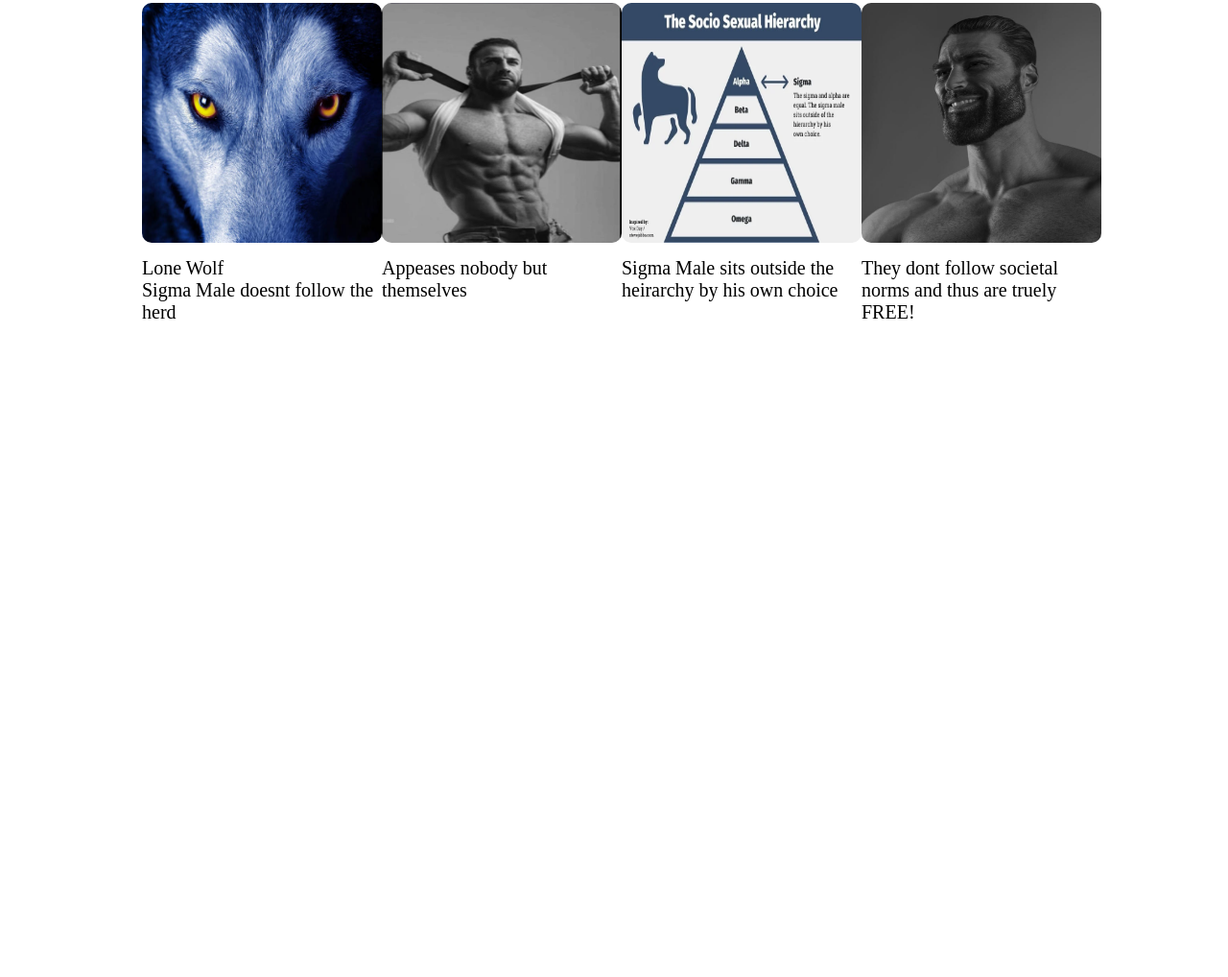
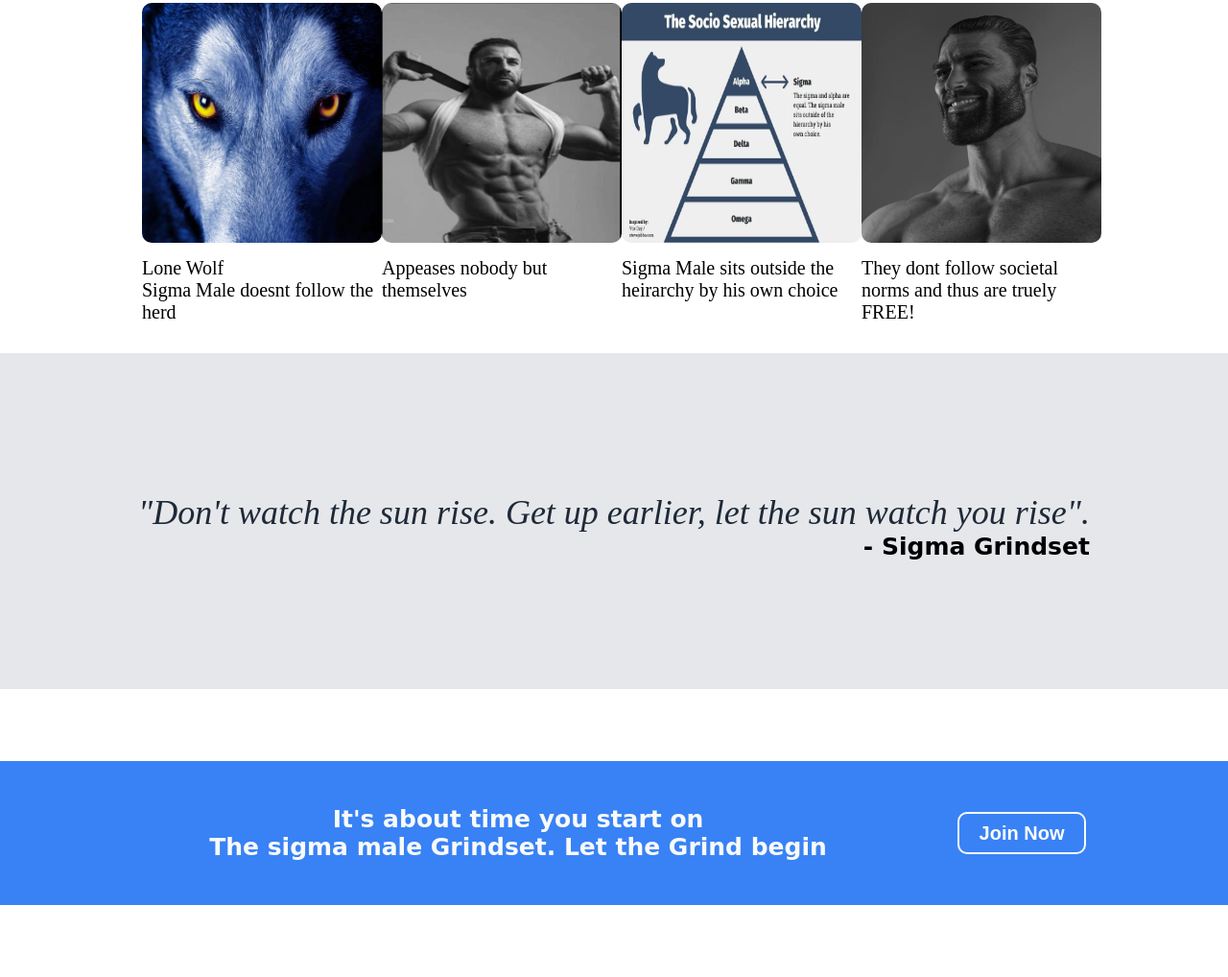
Before and after one commit to rahulp81/flexBoxOdin, a plain HTML site: page index.html in a window 1280 px wide. Shown: the part 654-1672 px from the top of the page at 96% size. Before the commit the page ends 1022 px from the top, so only its background shows below. Drawn offline with Linux system fonts and the light colour scheme.

Commit message:
section 3 & 4

```diff
--- a/index.html
+++ b/index.html
@@ -1,5 +1,6 @@
 <!DOCTYPE html>
 <html lang="en">
+
 <head>
   <meta charset="UTF-8">
   <meta http-equiv="X-UA-Compatible" content="IE=edge">
@@ -7,6 +8,7 @@
   <title>Document</title>
   <link rel="stylesheet" href="styles.css">
 </head>
+
 <body>
 
   <div class="container" id="first">
@@ -26,7 +28,8 @@
         <h3>
           Meet The <br>Sigma Male</br>
         </h3>
-    <p>Sigma male is a slang term used in masculinist subcultures for a popular, successful, but highly independent and self-reliant man</p>
+        <p>Sigma male is a slang term used in masculinist subcultures for a popular, successful, but highly independent
+          and self-reliant man</p>
         <button class="signup">Join Now</button>
 
       </div>
@@ -43,17 +46,54 @@
 
     <div class="tiles">
 
-<div class="tileimg" id="one"><img class="tlimg" src="./img/istockphoto-962287090-612x612.jpg" alt="img1" srcset=""> Lone Wolf <br> Sigma Male doesnt follow the herd</div>
-<div class="tileimg" id="two"><img class="tlimg" src="img/m.webp" alt="img2" srcset="">Appeases nobody but themselves </div>
-<div class="tileimg" id="three"><img class="tlimg" src="./img/The-Socio-Sexual-Hierarchy.webp" alt="img2" srcset="">Sigma Male sits outside the heirarchy by his own choice</div>
-<div class="tileimg" id="four"><img class="tlimg" src="img/5imrkq.jpg" alt="img2" srcset="">They dont follow societal norms and thus are truely FREE!</div>
+      <div class="tileimg" id="one"><img class="tlimg" src="./img/istockphoto-962287090-612x612.jpg" alt="img1"
+          srcset=""> Lone Wolf <br> Sigma Male doesnt follow the herd</div>
+      <div class="tileimg" id="two"><img class="tlimg" src="img/m.webp" alt="img2" srcset="">Appeases nobody but
+        themselves </div>
+      <div class="tileimg" id="three"><img class="tlimg" src="./img/The-Socio-Sexual-Hierarchy.webp" alt="img2"
+          srcset="">Sigma Male sits outside the heirarchy by his own choice</div>
+      <div class="tileimg" id="four"><img class="tlimg" src="img/5imrkq.jpg" alt="img2" srcset="">They dont follow
+        societal norms and thus are truely FREE!</div>
 
 
     </div>
 
   </div>
 
+  <div class="container" id="three">
+    <div class="qoute">
+      <div class="theqoute">
+        "Don't watch the sun rise. Get up earlier, let the sun watch you rise".
+      </div>
+      <div class="author">
+        - Sigma Grindset
+      </div>
+
+    </div>
+
+
+  </div>
+
+  <div class="container" id="four">
+
+    <div class="action">
+
+      <div class="call">
+        It's about time you start on <br>
+        The sigma male Grindset. Let the Grind begin
+      </div>
+
+      <div class="signupnow">
+        <button type="submit"> Join Now </button>
+
+      </div>
+    </div>
+  </div>
+
+
+
 
 
 </body>
+
 </html>
--- a/styles.css
+++ b/styles.css
@@ -5,7 +5,7 @@ padding: 0px;
 
 }
 
-.container#first{
+.container#first {
     background-color: #1f2937;
     height: 550px;
 
@@ -14,7 +14,7 @@ padding: 0px;
 
 
 
-header{
+header {
     display: flex;
     justify-content: space-between;
     margin: 0px 10%;
@@ -23,27 +23,28 @@ padding: 25px 20px;
 }
 
 
-ul{
+ul {
     list-style: none;
     display: flex;
     gap: 25px;
 }
 
-li,a{
+li,
+a {
     display: inline-block;
     text-decoration: none;
-color:#E5E7EB;
+    color: #E5E7EB;
     font-size: 18px;
     font-family: roboto, Helvetica, sans-serif;
 }
 
 .headerlogo {
     color: #F9FAF8;
-font-size:24px;
-font-family: cursive,'Times New Roman', Times, serif ;
+    font-size: 24px;
+    font-family: cursive, 'Times New Roman', Times, serif;
 }
 
-.content{
+.content {
     display: flex;
     align-items: strech;
     justify-content: space-between;
@@ -58,7 +59,7 @@ font-family: roboto, Helvetica, sans-serif;
 
 }
 
-.info{
+.info {
     flex: 1 1 0;
 
     display: flex;
@@ -79,70 +80,68 @@ margin-bottom: 10px;
 
 }
 
-p{
+p {
     margin-bottom: 20px;
 }
 
-.image{
+.image {
     flex: 1 1 0;
 
     width: 100%;
     height: 100%;
 }
 
-.signup{
+.signup {
     display: inline-block;
     width: 30%;
     margin-left: 10px;
     margin-right: auto;
     border-radius: 10px;
-background-color: #E5E7EB;
+    background-color: #b4c8f0;
     height: 30px;
     font-size: 17px;
 }
 
-.signup:hover{
+.signup:hover {
     background-color: #3882f6;
 }
 
 
-.container#two{
+.container#two {
 
     display: flex;
     flex-direction: column;
 
 }
 
-   .headerinfo{
-    font-size:36px;
+.headerinfo {
+    font-size: 36px;
     font-weight: bolder;
     color: #1f2937;
     font-family: "arial";
     margin: 20px auto;
 
-    flex: 0,0,0;
+    flex: 0, 0, 0;
 }
 
-   .headerinfo span{
+.headerinfo span {
     font-family: cursive;
 }
 
-   .tiles{
+.tiles {
     display: flex;
-
-    justify-content:space-evenly;
+    justify-content: space-evenly;
     align-content: space-between;
     margin: 0px 10%;
     padding: 25px 20px;
 
 }
 
-   .tlimg{
-    display:inline-block;
+.tlimg {
+    display: inline-block;
     height: 250px;
     width: 250px;
     border-radius: 10px;
-
     flex-shrink: 0;
     margin-bottom: 15px;
 
@@ -151,8 +150,85 @@ background-color: #3882f6;
 .tileimg {
     display: flex;
     flex-direction: column;
-
     height: 340px;
     flex: 0 1 0;
     font-size: 20px;
 }
+
+
+.container#three {
+    display: flex;
+    flex-direction: column;
+    background-color: #E5E7EB;
+    height: 350px;
+}
+
+.qoute {
+    display: flex;
+    flex-direction: column;
+    margin: auto;
+    font-size: 36px;
+
+}
+
+.theqoute {
+    margin: auto;
+    margin-top: 10px;
+    font-weight: lighter;
+    font-style: italic;
+    color: #1F2937;
+}
+
+.author {
+    margin-left: auto;
+    font-size: 25px;
+    font-weight: bold;
+    font-family: cursive;
+}
+
+.container#four {
+    display: flex;
+    justify-content: center;
+    align-items: center;
+    height: 300px;
+}
+
+.action {
+    display: flex;
+    flex-direction: row;
+    height: 150px;
+    width: 1300px;
+    align-items: center;
+    justify-content: center;
+    font-size: 25px;
+    background-color: #3882f6;
+    color: #F9FAF8;
+    font-weight: 700;
+    font-family: cursive;
+    gap: 50px;
+}
+
+.call {
+    text-align: center;
+    width: 800px;
+
+}
+
+.signupnow {
+    display: flex;
+    height: 60px;
+    padding: 8px;
+    width: 150px;
+    justify-content: center;
+}
+
+.signupnow>button {
+    width: 300px;
+    border-radius: 10px;
+    background-color: #3882f6;
+    border: 2px solid #F9FAF8;
+    color: #ffffff;
+    font-weight: 700;
+    font-size: 20px;
+
+}
```
Lines whose indentation alone changed are shown as unchanged.
